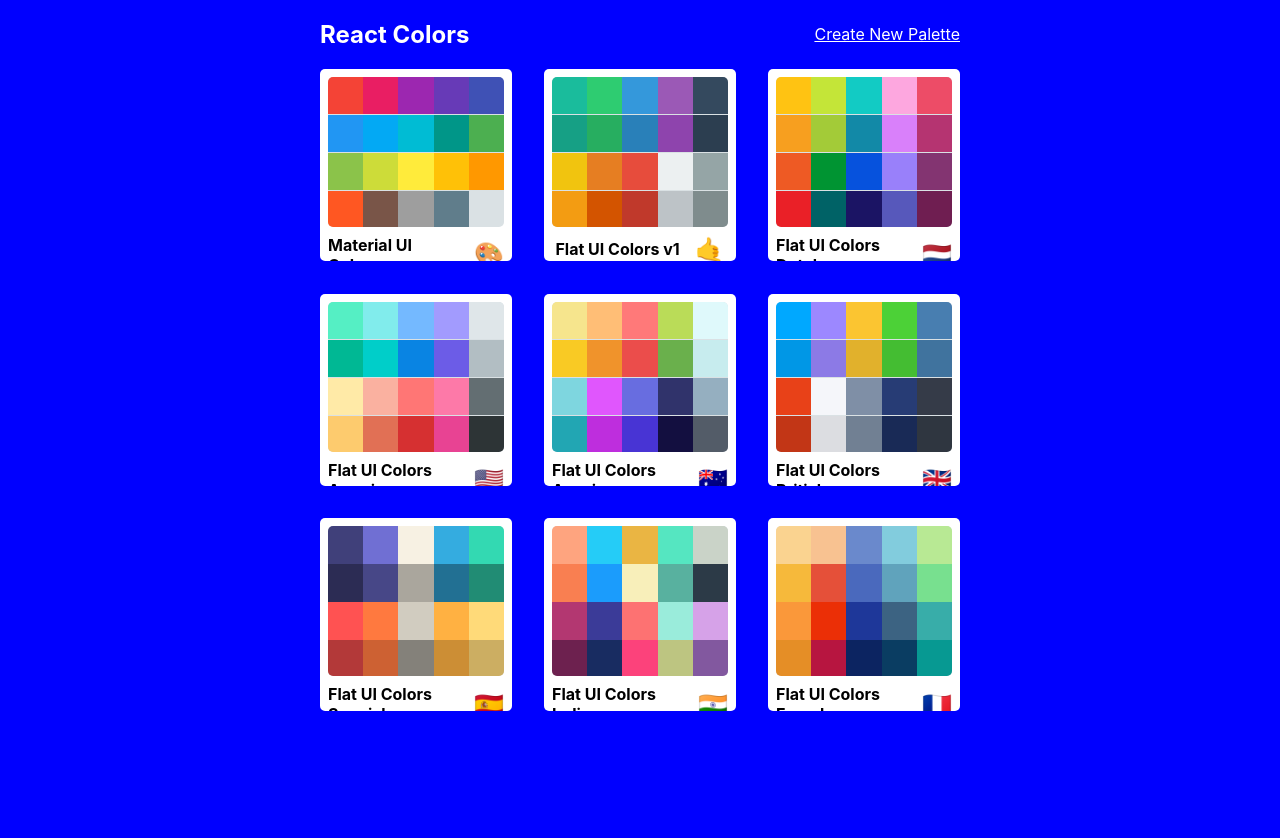
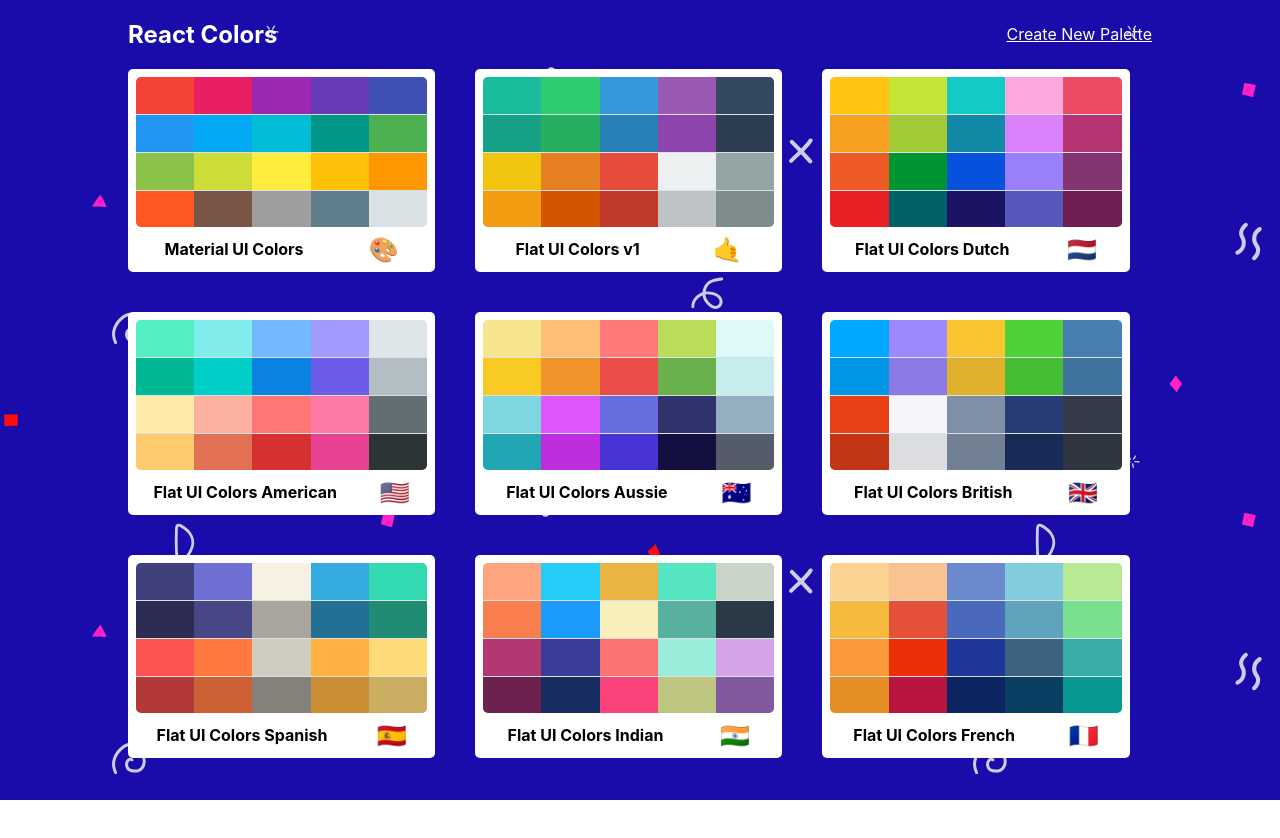
Before and after one commit to Philme1/Massive-Color-App, a React (Create React App) app: page / in a window 1280 px wide. Shown: the top 838 px of the page. After the commit the page ends 800 px from the top, so only its background shows below. Built offline with nearby package versions, Linux system fonts and the light colour scheme.

Commit message:
Add SVG and Fade Animation

```diff
--- a/src/PaletteList.js
+++ b/src/PaletteList.js
@@ -1,7 +1,7 @@
 import React, { Component } from 'react';
 import MiniPalette from "./MiniPalette";
 import { withStyles } from '@material-ui/styles';
-
+import { CSSTransition, TransitionGroup } from 'react-transition-group';
 
 import styles from "./styles/PaletteListStyle";
 import { Link } from 'react-router-dom';
@@ -20,16 +20,18 @@
               <h1>React Colors</h1>
               <Link to="/palette/new">Create New Palette</Link>
             </nav>
-            <div className={classes.palettes}>
+            <TransitionGroup className={classes.palettes}>
             {palettes.map(palette => (
+              <CSSTransition key={palette.id} classNames="fade" timeout={500}>
                 <MiniPalette {...palette}
                   handleClick={() => this.goToPalette(palette.id)}
                   handleDelete={deletePalette}
                   key={palette.id}
                   id={palette.id}
                 />
+            </CSSTransition>
             ))}
-            </div>
+          </TransitionGroup>
         </div>
       </div>
     )
--- a/src/styles/PaletteListStyle.js
+++ b/src/styles/PaletteListStyle.js
@@ -1,38 +1,63 @@
-
-
+import sizes from "./sizes";
+import bg from "./bg.svg";
 export default {
+  "@global": {
+    ".fade-exit": {
+      opacity: 1
+    },
+    ".fade-exit-active": {
+      opacity: 0,
+      transition: "opacity 3000ms ease-out"
+    }
+  },
   root: {
-    backgroundColor: "blue",
-    height: "1600px", //"100vh"
+    height: "100vh",
     display: "flex",
     alignItems: "flex-start",
-    justifyContent: "center"
+    justifyContent: "center",
+    /* background by SVGBackgrounds.com */
+    backgroundColor: "#190caa",
+    backgroundImage: `url(${bg})`,
+    overflow: "scroll"
   },
-
+  heading: {
+    fontSize: "2rem"
+  },
   container: {
     width: "50%",
     display: "flex",
-    alignItems: 'flex-start',
+    alignItems: "flex-start",
     flexDirection: "column",
     flexWrap: "wrap",
+    [sizes.down("xl")]: {
+      width: "80%"
+    },
+    [sizes.down("xs")]: {
+      width: "75%"
+    }
   },
-
   nav: {
     display: "flex",
     width: "100%",
-    justifyContent: 'space-between',
+    justifyContent: "space-between",
     alignItems: "center",
     color: "white",
     "& a": {
       color: "white"
     }
   },
-
   palettes: {
-    boxSizing: 'border-box',
+    boxSizing: "border-box",
     width: "100%",
     display: "grid",
     gridTemplateColumns: "repeat(3, 30%)",
-    gridGap: "5%"
+    gridGap: "2.5rem",
+    [sizes.down("md")]: {
+      gridTemplateColumns: "repeat(2, 50%)"
+    },
+    [sizes.down("xs")]: {
+      gridTemplateColumns: "repeat(1, 100%)",
+      gridGap: "1.4rem"
+    }
   }
-}
+};
```
Also changed, not shown: src/styles/bg.svg (added). Lines whose indentation alone changed are shown as unchanged.
